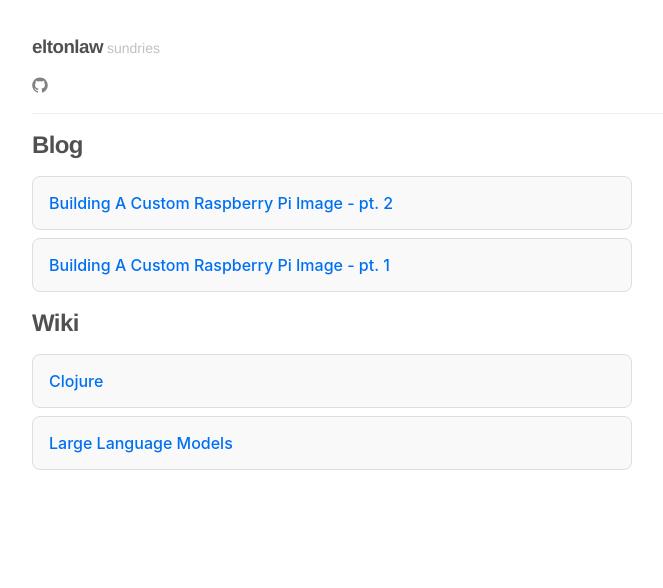
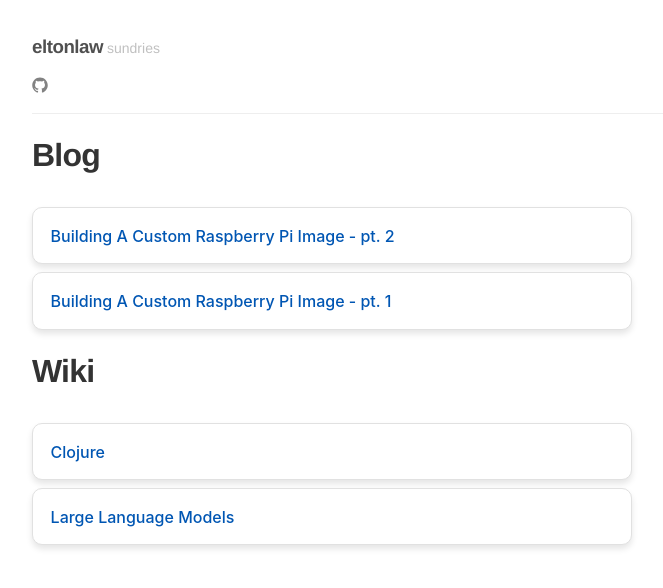
Before and after one commit to eltonlaw/eltonlaw.github.io, a Next.js app: page / in a window 1280 px wide. Shown: the top 588 px of the page, without its empty margins (0-663 px from the left). Built offline with nearby package versions, Linux system fonts and the light colour scheme.

Commit message:
update homepage styles

```diff
--- a/styles/PageIndex.module.css
+++ b/styles/PageIndex.module.css
@@ -1,32 +1,59 @@
 .indexTitle {
-  font-size: 1.5rem;
-  margin-bottom: 1rem;
-  text-align: left;
-  font-weight: bold;
+  font-size: 2rem; /* Slightly larger for prominence */
+  margin-bottom: 2rem; /* More space below the title */
+  text-align: left; /* Centered title */
+  font-weight: 600; /* Slightly less bold for a modern look */
+  color: #333; /* Darker color for better readability */
 }
 
 .indexList {
   list-style: none;
   padding: 0;
-  margin: 0 right;
-  max-width: 600px;
+  max-width: 600px; /* Keeping your max-width */
+  display: flex; /* Introducing flexbox */
+  flex-direction: column; /* Stack items vertically */
+  gap: 0.5rem; /* Adds space between items without margin-bottom */
 }
 
 .indexListItem {
-  background-color: #f9f9f9;
-  border: 1px solid #ddd;
-  border-radius: 8px;
-  padding: 1rem;
-  margin-bottom: 0.5rem;
-  transition: background-color 0.3s;
+  background-color: #fff; /* Pure white for a clean look */
+  border: 1px solid #e1e1e1; /* Lighter border */
+  border-radius: 10px; /* More pronounced rounded corners */
+  padding: 1.1rem; /* More padding for a spacious look */
+  box-shadow: 0 4px 6px rgba(0,0,0,0.1); /* Soft shadow for depth */
+  position: relative; /* Needed for the pseudo-element */
+  transition: all 0.3s ease; /* Smooth transition for hover effects */
+}
+
+.indexListItem:before {
+  content: "";
+  position: absolute;
+  left: 0;
+  top: 0;
+  bottom: 0;
+  width: 5px;
+  background-color: #0070f3; /* Bright border color */
+  border-radius: 10px 0 0 10px; /* Rounded on the left side */
+  transform: scaleY(0);
+  transition: transform 0.3s ease; /* Smooth transition */
 }
 
 .indexListItem:hover {
-  background-color: #eaeaea;
+  background-color: #f5f5f5; /* Lighter grey on hover */
+  box-shadow: 0 8px 15px rgba(0,0,0,0.1); /* Enhanced shadow on hover */
+}
+
+.indexListItem:hover:before {
+  transform: scaleY(1); /* Reveal the border color on hover */
 }
 
 .indexListItem a {
-  color: #0070f3;
-  text-decoration: none;
-  font-weight: 500;
+  color: #0056b3; /* More vibrant link color */
+  text-decoration: none; /* No underline */
+  font-weight: 500; /* Keeping your font weight */
+  transition: color 0.2s; /* Smooth color transition on hover */
 }
+
+.indexListItem a:hover {
+  color: #003580; /* Darker shade on hover for interaction feedback */
+}
```
